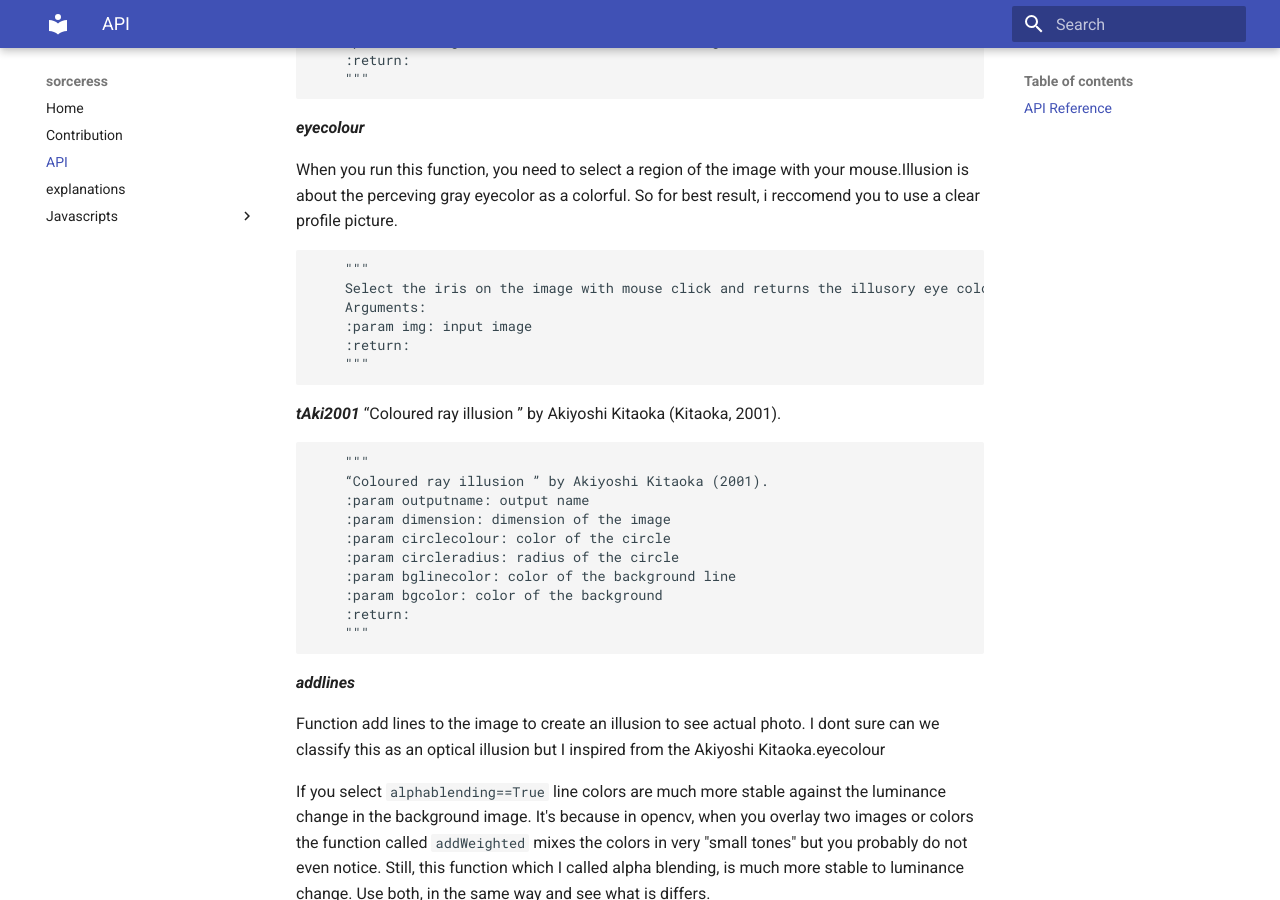
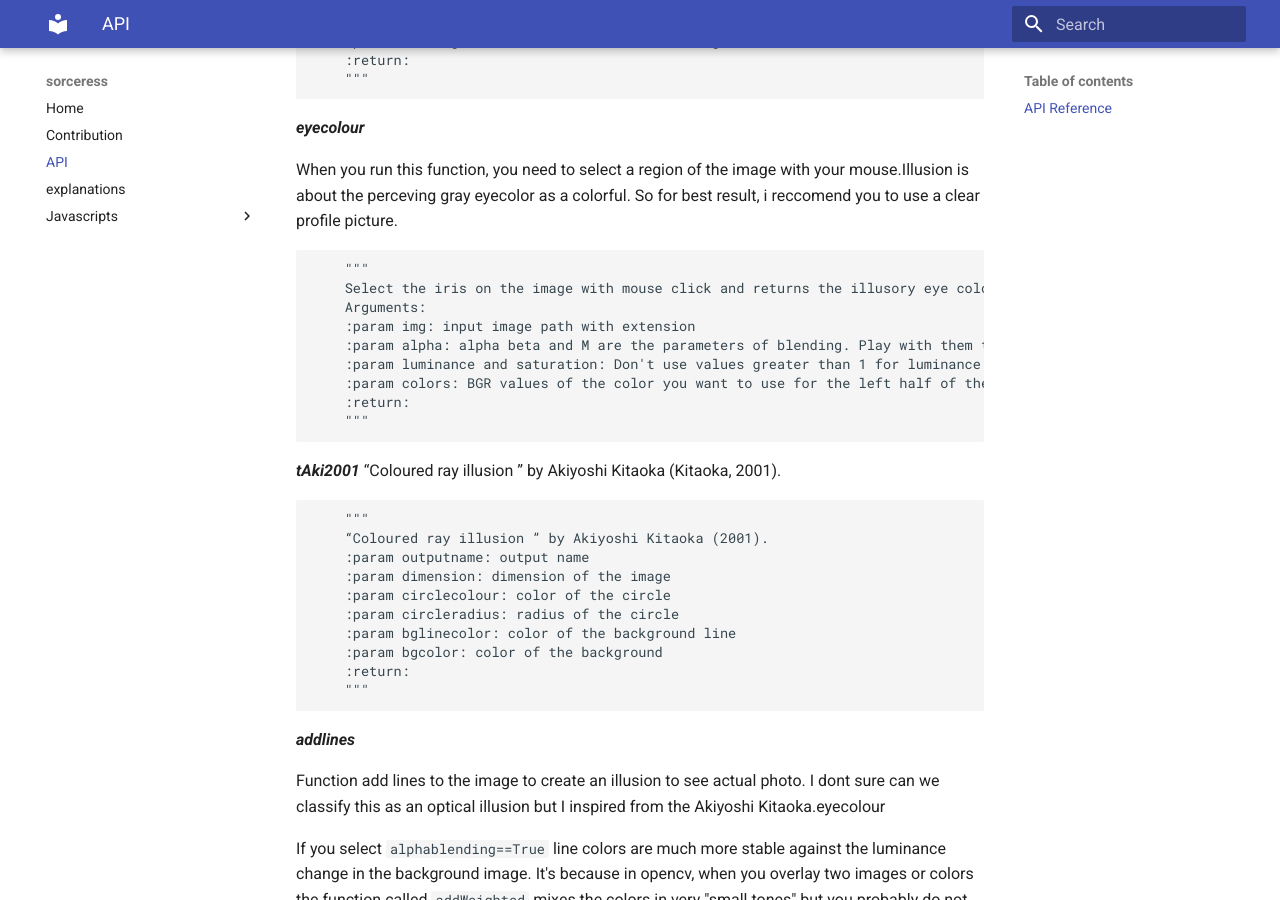
Before and after one commit to altunenes/sorceress, an MkDocs documentation site: the page built from docs/api_reference.md, in a window 1280 px wide and 900 px high, scrolled down 3547 px. Built offline with MkDocs 1.6.1 and Material for MkDocs 9.7.7, drawn with Linux system fonts in a browser that asks for light colours.

````diff
--- a/docs/api_reference.md
+++ b/docs/api_reference.md
@@ -188,7 +188,10 @@ So for best result, i reccomend you to use a clear profile picture.
     """
     Select the iris on the image with mouse click and returns the illusory eye colour.
     Arguments:
-    :param img: input image
+    :param img: input image path with extension
+    :param alpha: alpha beta and M are the parameters of blending. Play with them to get the best results
+    :param luminance and saturation: Don't use values greater than 1 for luminance and saturation
+    :param colors: BGR values of the color you want to use for the left half of the image (default is red)
     :return:
     """
 ```
````
Also changed, not shown: README.md (+6 -5 lines).
